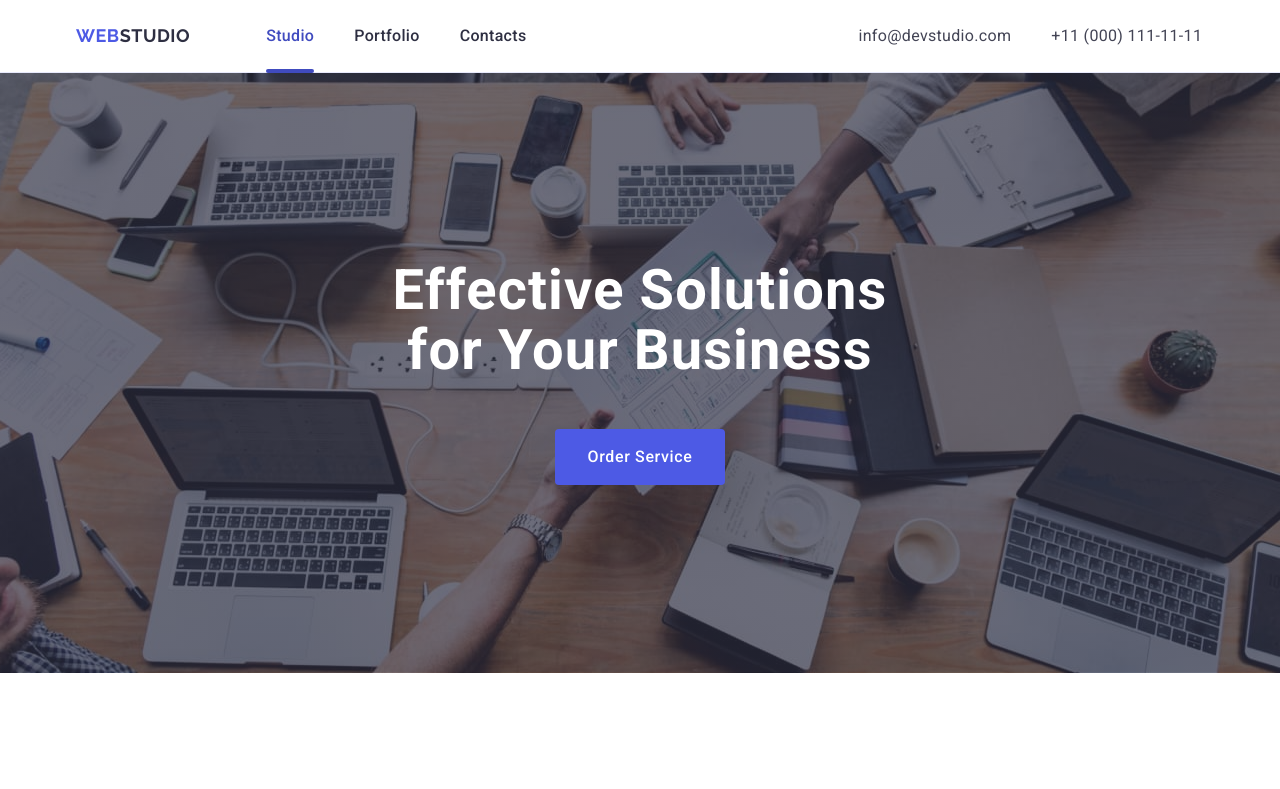
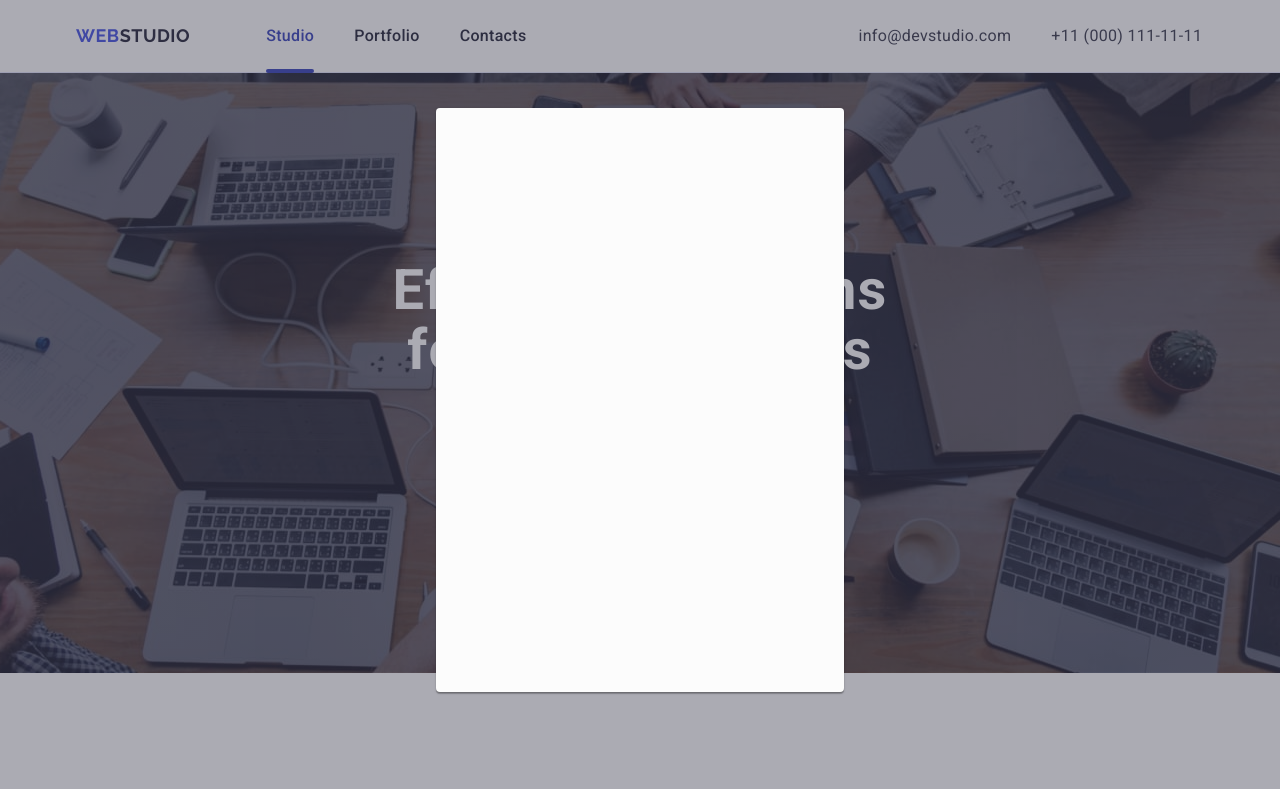
Before and after one commit to Oksamyt47/goit-markup-hw-05, a plain HTML site: page index.html in a window 1280 px wide. Shown: the top 789 px of the page. Drawn offline with nearby package versions, Linux system fonts and the light colour scheme.

Commit message:
stylization modal

```diff
--- a/css/styles.css
+++ b/css/styles.css
@@ -589,7 +589,7 @@ img {
 
 /* #endregion */
 
-/* .backdrop {
+.backdrop {
   position: fixed;
   top: 0;
   left: 0;
@@ -598,6 +598,18 @@ img {
   height: 100%;
 
   background-color: rgba(46, 47, 66, 0.4);
+  opacity: 0;
+  visibility: hidden;
+  pointer-events: none;
+
+  transition: opacity 250ms cubic-bezier(0.4, 0, 0.2, 1),
+  visibility 250ms cubic-bezier(0.4, 0, 0.2, 1);
+}
+
+.backdrop.is-open {
+  opacity: 1;
+  visibility: visible;
+  pointer-events: auto;
 }
 
 .modal {
@@ -612,10 +624,12 @@ img {
     transform: translate(-50%, -50%);
 
     box-shadow: 0 1px 1px 0 rgba(0, 0, 0, 0.14), 0 1px 3px 0 rgba(0, 0, 0, 0.12), 0 2px 1px 0 rgba(0, 0, 0, 0.2);
-        background-color: #fcfcfc;
+    background-color: #fcfcfc;
 
+    transition: transform 250ms cubic-bezier(0.4, 0, 0.2, 1);
 
+}
 
-
-
-} */
+.backdrop:not(.is-open) .modal {
+  transform: translate(-50%,-50%) scale (1.5);
+}
--- a/index.html
+++ b/index.html
@@ -474,8 +474,8 @@
       </div>
     </footer>
 
-    <!-- <div class="backdrop">
+    <div class="backdrop is-open">
       <div class="modal"></div>
-    </div> -->
+    </div>
   </body>
 </html>
```
